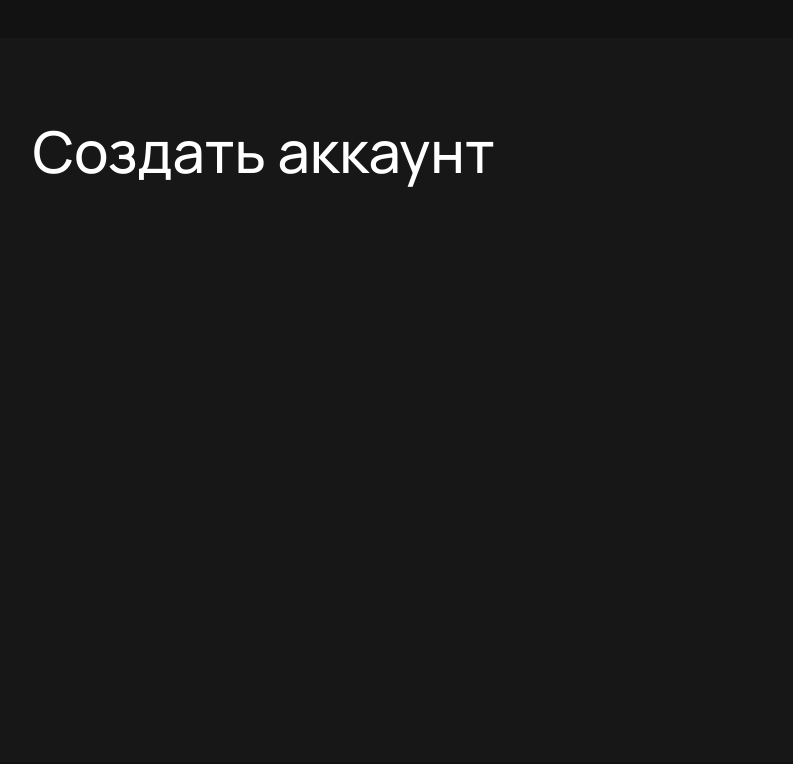
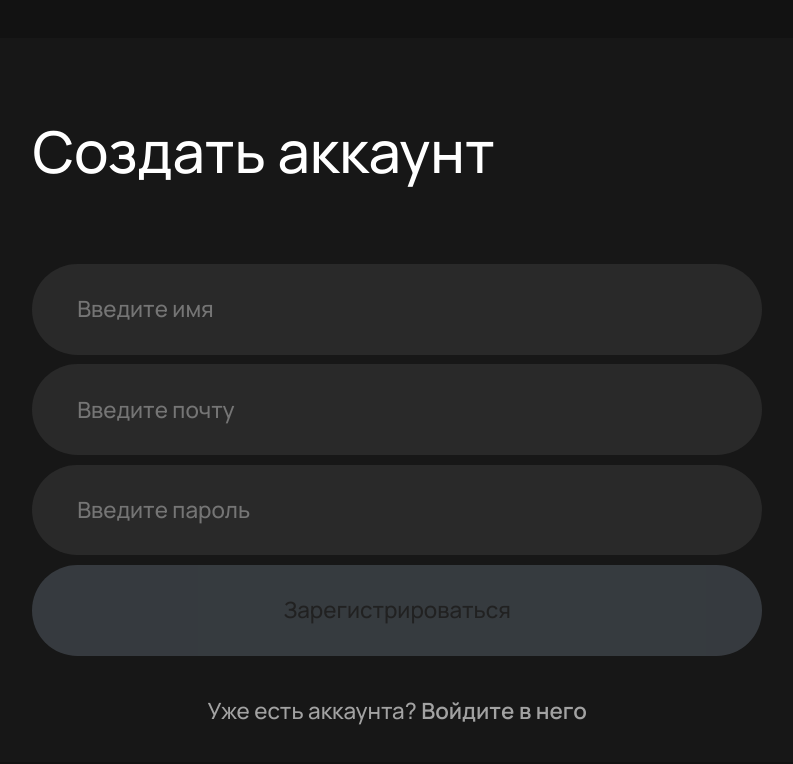
Before and after one commit to RomaFedoro/itera-frontend, a Next.js app: page /auth/register in a window 1280 px wide. Shown: the top 764 px of the page, without its empty margins (390-1183 px from the left). Built offline with nearby package versions, Linux system fonts and the light colour scheme.

Commit message:
feat(auth): registration page

```diff
--- a/src/app/auth/register/page.tsx
+++ b/src/app/auth/register/page.tsx
@@ -1,7 +1,10 @@
+import Register from '@/container/auth/Register';
+
 export default function RegisterPage() {
   return (
     <>
       <h1>Создать аккаунт</h1>
+      <Register />
     </>
   );
 }
--- a/src/container/auth/Login/index.tsx
+++ b/src/container/auth/Login/index.tsx
@@ -2,12 +2,14 @@ import React from 'react';
 import IteraInput from '@/components/ui/IteraInput';
 import IteraButton from '@/components/ui/IteraButton';
 import IteraLink from '@/components/ui/IteraLink';
+import { loginFields } from '../constants';
 
 const Login = () => {
   return (
     <form className="list">
-      <IteraInput placeholder="Введите почту" />
-      <IteraInput placeholder="Введите пароль" type="password" />
+      {loginFields.map((field) => (
+        <IteraInput key={field.name} {...field} />
+      ))}
       <IteraButton disabled>Войти</IteraButton>
       <IteraLink href="/auth/register">
         Ещё нет аккаунта? <b>Создайте его</b>
--- /dev/null
+++ b/src/container/auth/Register/index.tsx
@@ -0,0 +1,21 @@
+import React from 'react';
+import IteraInput from '@/components/ui/IteraInput';
+import IteraButton from '@/components/ui/IteraButton';
+import IteraLink from '@/components/ui/IteraLink';
+import { registerFields } from '../constants';
+
+const Register = () => {
+  return (
+    <form className="list">
+      {registerFields.map((field) => (
+        <IteraInput key={field.name} {...field} />
+      ))}
+      <IteraButton disabled>Зарегистрироваться</IteraButton>
+      <IteraLink href="/auth/login">
+        Уже есть аккаунта? <b>Войдите в него</b>
+      </IteraLink>
+    </form>
+  );
+};
+
+export default Register;
--- /dev/null
+++ b/src/container/auth/constants.ts
@@ -0,0 +1,26 @@
+type TField = {
+  name: string;
+  placeholder?: string;
+  type?: string;
+  label?: string;
+};
+
+export const loginFields: TField[] = [
+  {
+    name: 'email',
+    placeholder: 'Введите почту',
+  },
+  {
+    name: 'password',
+    placeholder: 'Введите пароль',
+    type: 'password',
+  },
+];
+
+export const registerFields: TField[] = [
+  {
+    name: 'name',
+    placeholder: 'Введите имя',
+  },
+  ...loginFields,
+];
```
